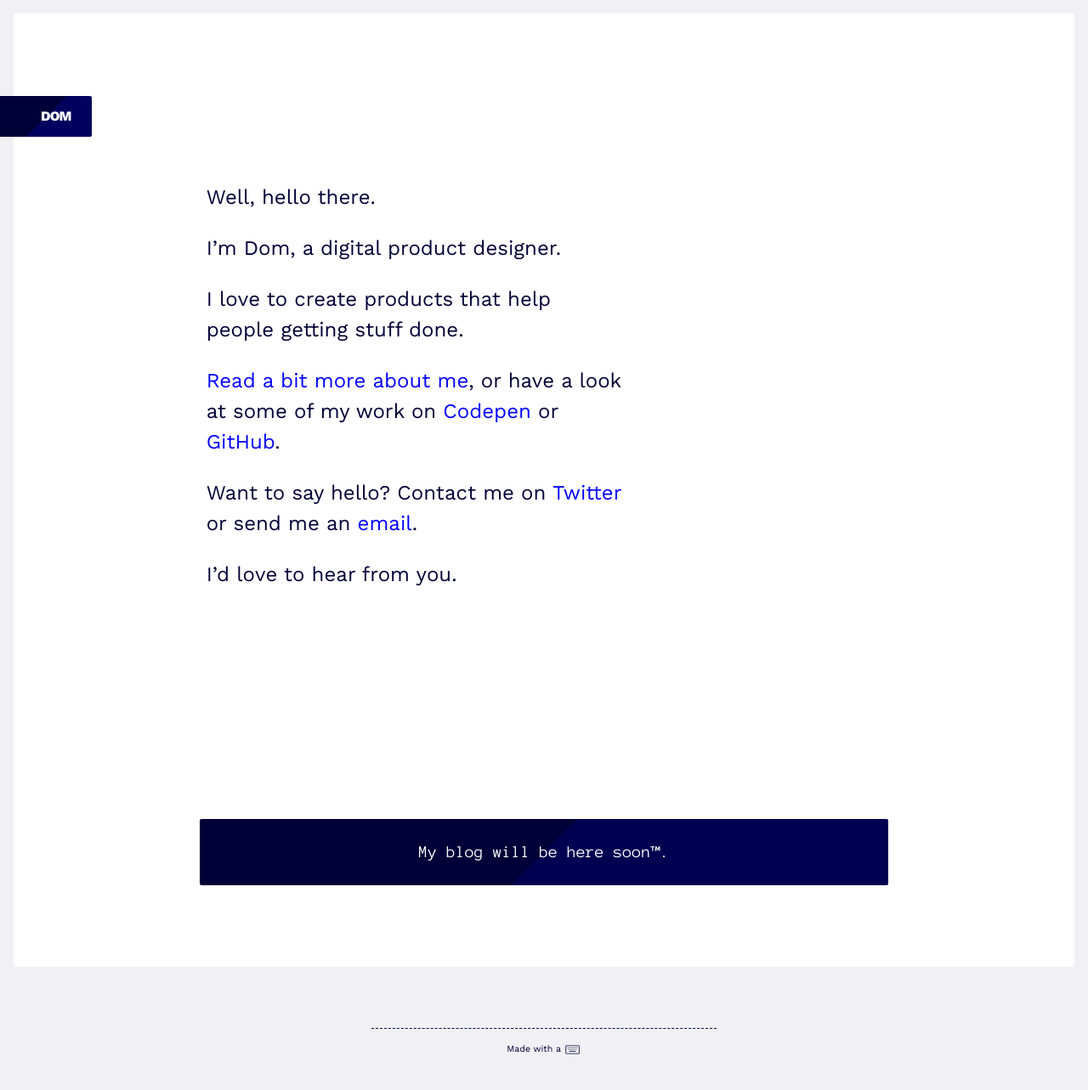
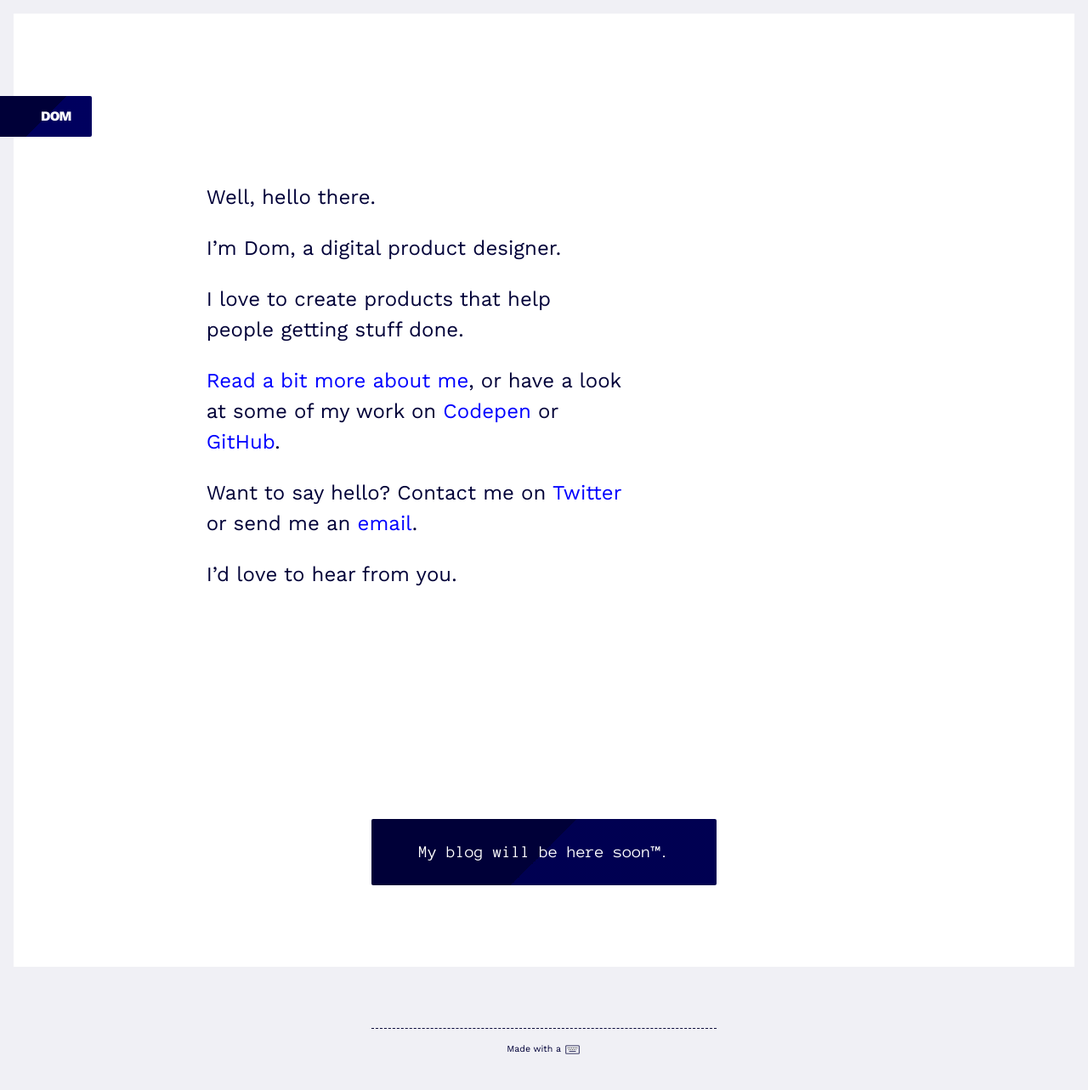
Before and after one commit to DomSt/profileSite, a Jekyll site: the page built from index.html, in a window 1280 px wide. Shown: the whole page at 85% size. Built offline with Jekyll 4.4.1, drawn with Linux system fonts in a browser that asks for light colours.

Commit message:
Teaser to Grid
Moved all teaser size changes to new grid system

```diff
--- a/_includes/blogTeaser.html
+++ b/_includes/blogTeaser.html
@@ -1,7 +1,10 @@
 
 
 <aside class="group group--center">
-	<article class="teaser cell-8">
+	<article class="teaser
+								  cell-8
+									cell-md-6
+									cell-xl-4">
 		<h1 class="teaser__title">
 			My blog will be here soon™.
 		</h1>
```
